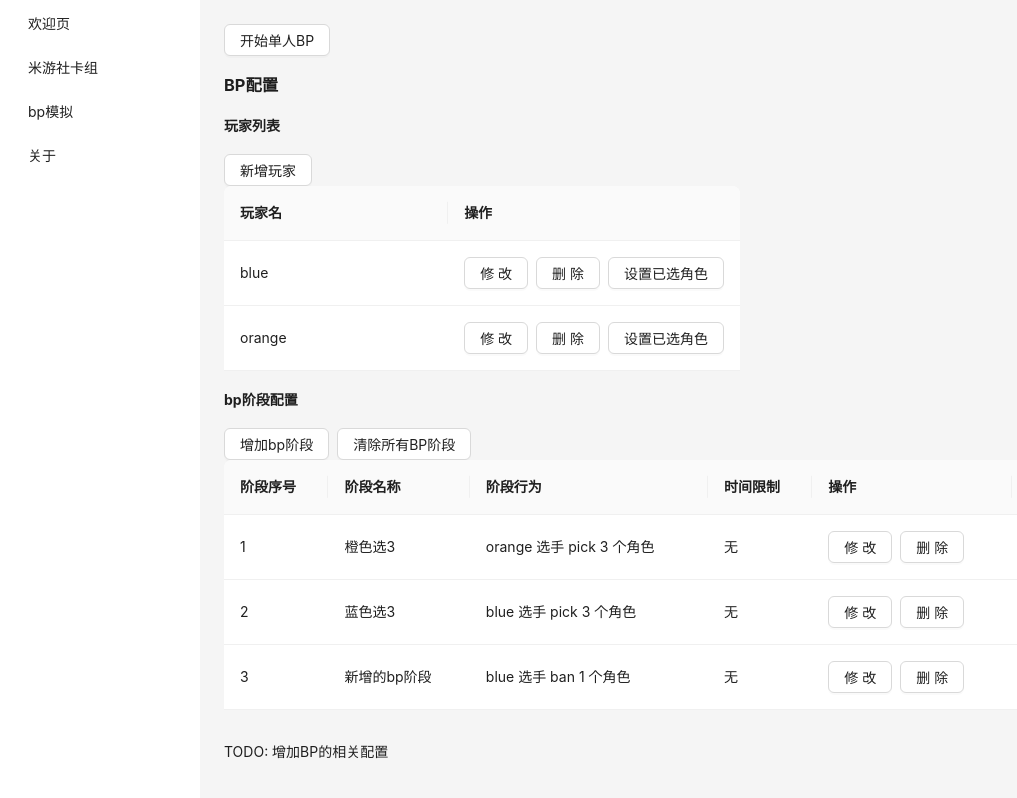
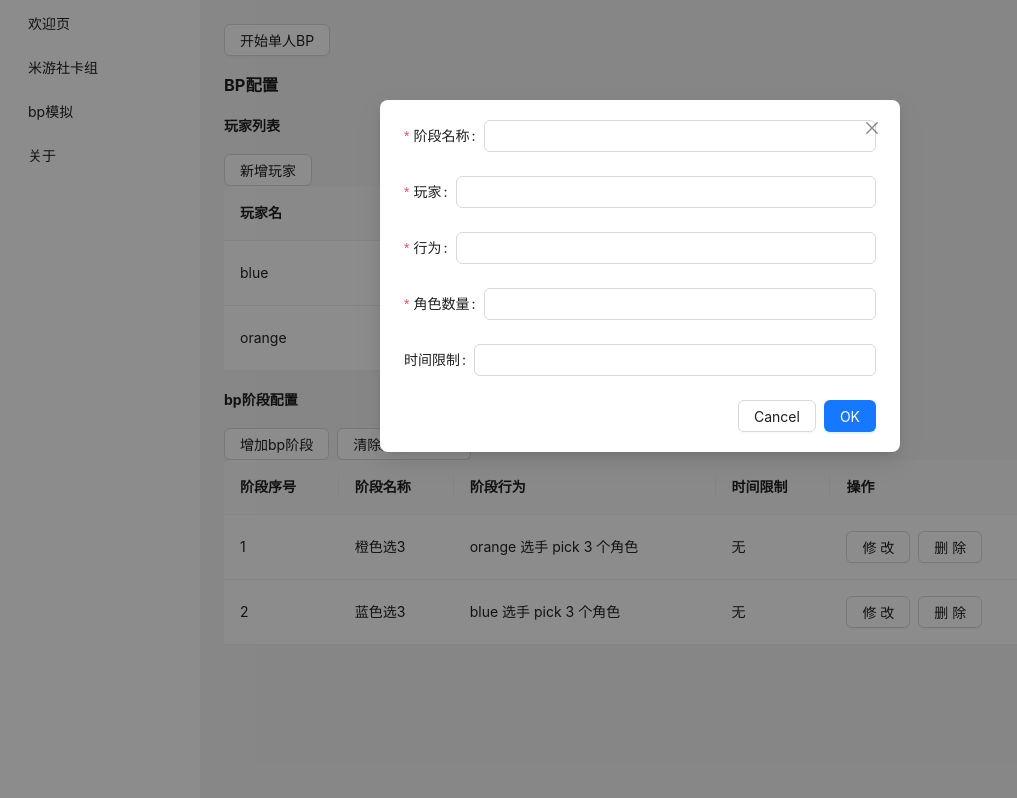
Before and after one commit to RadiumLS/7shengzhaohuan-web, a React (Create React App) app: page /bp in a window 1280 px wide. Both pictures are taken after a click on the button "增加bp阶段". Shown: the whole page, without its empty margins (0-1017 px from the left). Built offline with nearby package versions, Linux system fonts and the light colour scheme.

Commit message:
实现增加bp阶段的功能

```diff
--- a/src/components/BanpickRule.tsx
+++ b/src/components/BanpickRule.tsx
@@ -6,14 +6,18 @@ import { useState } from "react";
 
 // 未来扩展一下i18n，先放个函数包一下
 const t = (i18n: string) => i18n;
+type ModalType = 'add' | 'modify';
 
 // BP规则组件
 function BanpickRule() {
   const bpRule = useAppSelector((state) => state.banpick.bpRule);
   const bpPlayer = useAppSelector((state) => state.banpick.playerList);
   const [showPlayerModal, setShowPlayerModal] = useState<boolean>(false);
-  const [playModalType, setPlayModalType] = useState<'add' | 'modify'>('add');
-  const [form] = Form.useForm();
+  const [showPhaseModal, setShowPhaseModal] = useState<boolean>(false);
+  const [playModalType, setPlayModalType] = useState<ModalType>('add');
+  const [phaseModalType, setPhaseModalType] = useState<ModalType>('add');
+  const [playerForm] = Form.useForm();
+  const [phaseForm] = Form.useForm();
   const dispatch = useAppDispatch();
   return <div>
     <h3>{t('BP配置')}</h3>
@@ -43,6 +47,7 @@ function BanpickRule() {
               <Button onClick={() => {
                 setShowPlayerModal(true);
                 setPlayModalType('modify');
+                playerForm.setFieldsValue(player);
               }}>{t('修改')}</Button>
               <Button onClick={() => {
                 // TODO: 如果bp规则中有引用该玩家，则进行提示
@@ -57,14 +62,14 @@ function BanpickRule() {
         open={showPlayerModal}
         onCancel={() => setShowPlayerModal(false)}
         onOk={() => {
-          form.validateFields().then(() => {
-            form.submit();
+          playerForm.validateFields().then(() => {
+            playerForm.submit();
             setShowPlayerModal(false);
           });
         }}
       >
         <Form
-          form={form}
+          form={playerForm}
           onFinish={(player) => {
             if(playModalType === 'add') {
               dispatch(addPlayer(player));
@@ -96,12 +101,18 @@ function BanpickRule() {
       </Modal>
       <h4>{t('bp阶段配置')}</h4>
       <Space>
-        <Button onClick={() => dispatch(addBpPhase({
-          name: '新增的bp阶段',
-          type: "ban",
-          player: { name: "blue" },
-          count: 1
-        })) }>{t('增加bp阶段')}</Button>
+        <Button onClick={() => {
+          setShowPhaseModal(true);
+          setPhaseModalType('add');
+          /*
+          dispatch(addBpPhase({
+            name: '新增的bp阶段',
+            type: "ban",
+            player: { name: "blue" },
+            count: 1
+          }));
+          */
+        }}>{t('增加bp阶段')}</Button>
         <Button onClick={() => dispatch(delAllBpPhase()) }>{t('清除所有BP阶段')}</Button>
       </Space>
       <Table
@@ -113,39 +124,122 @@ function BanpickRule() {
         columns={[{
           dataIndex: 'index',
           title: <b>阶段序号</b>,
-          // width: '50%',
           render: (_, _record, index) => <span>{index + 1}</span>,
         },{
           dataIndex: 'name',
           title: <b>阶段名称</b>,
-          // width: '50%',
           render: (phaseName) => <span>{phaseName}</span>,
         },{
           dataIndex: 'summary',
           title: <b>阶段行为</b>,
-          // width: '50%',
           render: (_, onePhase) => <span>{`${onePhase.player.name} 选手 ${onePhase.type} ${onePhase.count} 个角色`}</span>,
         },{
           dataIndex: 'timeLimit',
           title: <b>时间限制</b>,
-          // width: '50%',
           render: (tl) => <span>{tl || t('无')}</span>,
         },{
           dataIndex: 'action',
           title: <b>操作</b>,
-          // width: '50%',
           render: (_, _record, index) =>
             <Space>
               <Button onClick={() => {
-                alert('TODO: 还没想好怎么做修改');
+                setShowPhaseModal(true);
+                setPhaseModalType('modify');
               }}>{t('修改')}</Button>
               <Button onClick={() => {
                 dispatch(delBpPhaseAt(index));
               }}>{t('删除')}</Button>
             </Space>
-        },{
         }]}
       />
+      <Modal
+        open={showPhaseModal}
+        onCancel={() => setShowPhaseModal(false)}
+        onOk={() => {
+          phaseForm.validateFields().then(() => {
+            phaseForm.submit();
+            setShowPhaseModal(false);
+          }).catch(e => {
+            console.log(e)
+            debugger;
+          });
+        }}
+      >
+        <Form
+          form={phaseForm}
+          onFinish={(phase) => {
+            if(phaseModalType === 'add') {
+              dispatch(addBpPhase(phase));
+            } else {
+              // TODO: 还没想好怎么搞修改的情况，默认名字应该是不能改的。
+            }
+          }}
+        >
+          <Form.Item
+            label={t('阶段名称')}
+            name={'name'}
+            rules={[
+              {
+                required: true,
+                message: t('阶段名称不能为空')
+              }, (() => ({
+                validator(_, pName) {
+                  if(bpRule.find((onePhase) => onePhase.name === pName)) {
+                    return Promise.reject(new Error(t('阶段名称不能相同')));
+                  }
+                  return Promise.resolve();
+                },
+              })),
+            ]}
+          >
+            <Input/>
+          </Form.Item>
+          <Form.Item
+            label={t('玩家')}
+            name={['player', 'name']}
+            rules={[
+              {
+                required: true,
+                message: t('玩家名称不能为空')
+            // TODO： 换成下拉选取
+              },
+            ]}
+          >
+            <Input/>
+          </Form.Item>
+          <Form.Item
+            label={t('行为')}
+            name={'type'}
+            rules={[
+              {
+                required: true,
+                message: t('行为不能为空')
+            // TODO： 换成下拉选取
+              },
+            ]}
+          >
+            <Input/>
+          </Form.Item>
+          <Form.Item
+            label={t('角色数量')}
+            name={'count'}
+            rules={[
+              {
+                required: true,
+                message: t('角色数量不能为空')
+              },
+            ]}
+          >
+            <Input type={'number'}/>
+          </Form.Item>
+          <Form.Item
+            label={t('时间限制')}
+            name={'timeLimit'}
+          >
+            <Input type={'number'}/>
+          </Form.Item>
+        </Form>
+      </Modal>
     </p>
   </div>
 }
--- a/src/pages/Banpick.tsx
+++ b/src/pages/Banpick.tsx
@@ -29,8 +29,7 @@ const Banpick = (function() {
     <Space>
       <Button onClick={() => setBping(true)}>{t('开始单人BP')}</Button>
     </Space>
-    <BanpickRule></BanpickRule>
-    <br></br>TODO: 增加BP的相关配置
+    <BanpickRule/>
   </>
 })
 
```
